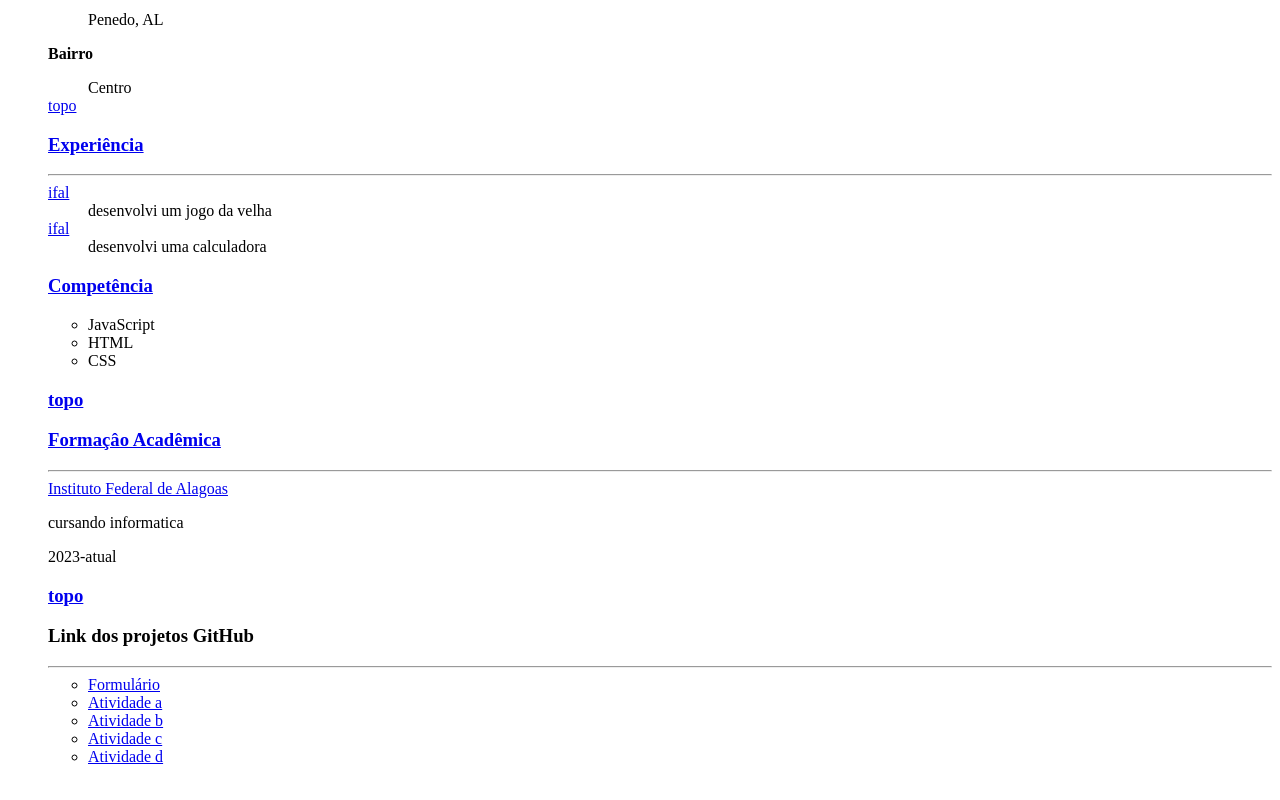
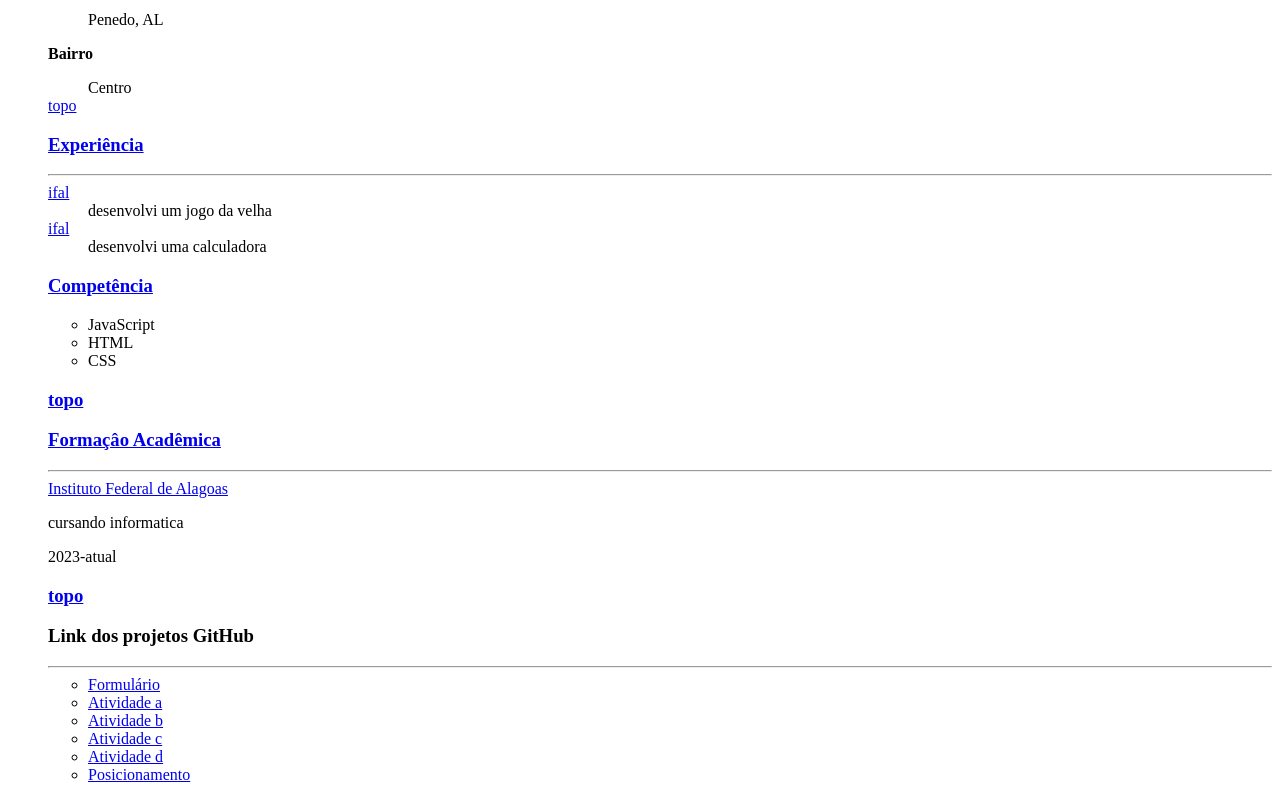
Before and after one commit to jirlaynnedhamylle/jirlaynnedhamylle.github.io, a plain HTML site: page index.html in a window 1280 px wide. Shown: the part 885-1685 px from the top of the page. Drawn offline with Linux system fonts and the light colour scheme.

Commit message:
Update index.html

```diff
--- a/index.html
+++ b/index.html
@@ -86,6 +86,8 @@
         <li ><a href="https://jirlaynnedhamylle.github.io/atividade-b/">Atividade b</a></li>
         <li ><a href="https://jirlaynnedhamylle.github.io/atividade-c/">Atividade c</a></li>
         <li ><a href="https://jirlaynnedhamylle.github.io/atividade-d/">Atividade d</a></li>
+        <li ><a href="https://jirlaynnedhamylle.github.io/atividade-d/">Posicionamento</a></li>
+
 
 
       </ul>
```
